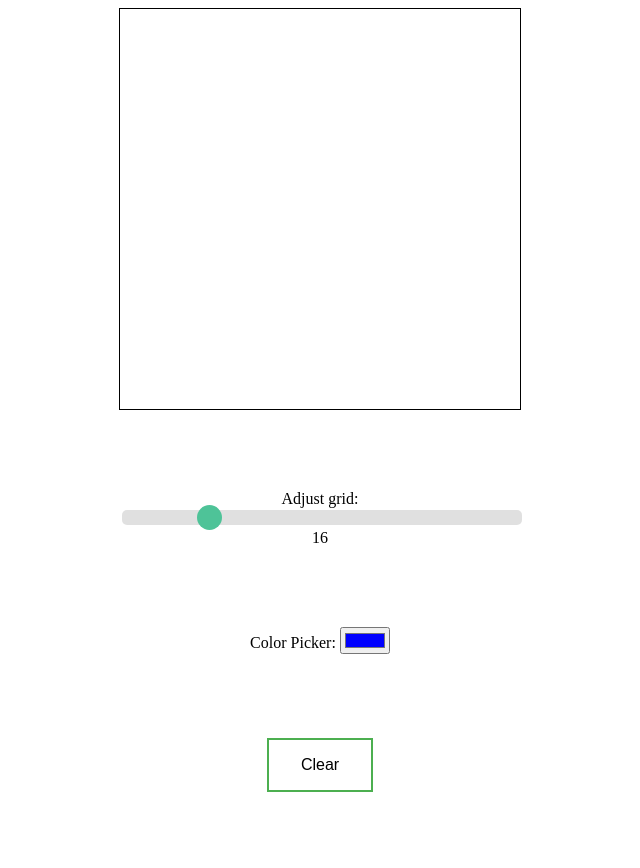
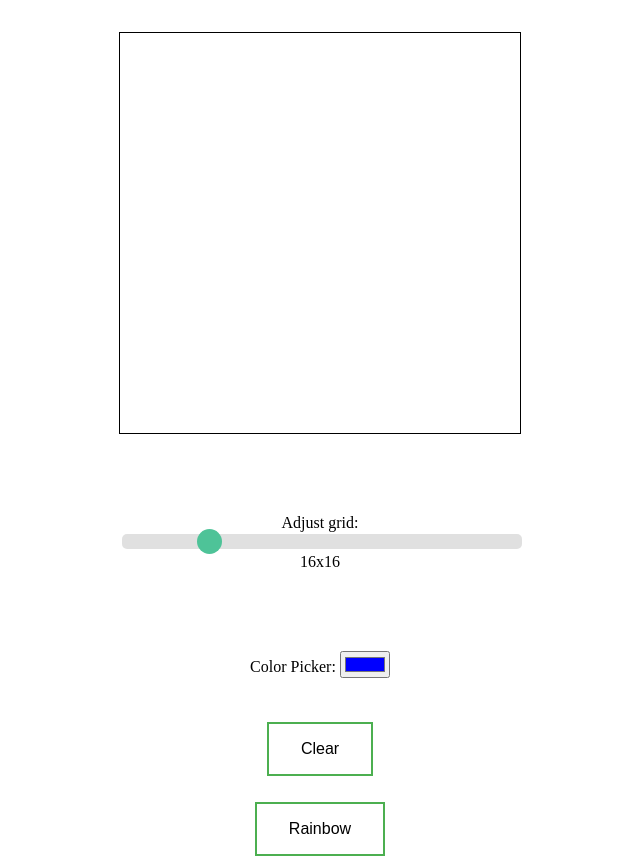
Before and after one commit to ida0913/Odin-Etch-a-Sketch, a plain HTML site: page index.html in a window 1280 px wide. Shown: the whole page, without its empty margins (320-960 px from the left). Before the commit the page ends 804 px from the top, so only its background shows below. Drawn offline with Linux system fonts and the light colour scheme.

Commit message:
Add finishing touches

```diff
--- a/index.html
+++ b/index.html
@@ -26,6 +26,10 @@
     <div class="clear-button">
         <button class="button" type="button">Clear</button>
     </div>
+
+    <div class="rainbow-button">
+        <button class="rainbow" type="button">Rainbow</button>
+    </div>
 </body>
 
 </html>
--- a/script.js
+++ b/script.js
@@ -1,8 +1,12 @@
+//Initilize divs
 const container = document.querySelector(".container");
 const colorPicker = document.querySelector(".colorpicker");
+//initilize cell and default color
 let tempCell;
 let currentColor = "rgb(0, 0, 225)";
-colorPicker.oninput = (e) => currentColor = `${e.target.value}`
+colorPicker.oninput = (e) => currentColor = `${e.target.value}`;
+
+//create grid function
 function makeGrid(rows, cols) {
     for (let i = 0; i < rows * cols; i++) {
         let newDiv = document.createElement("div");
@@ -26,35 +30,58 @@ function makeGrid(rows, cols) {
 
 
 };
-
+//init  default 16x16 grid
 makeGrid(16, 16)
 
+//intilize buttons
 const clearButton = document.querySelector(".button");
 clearButton.addEventListener("click", () => clearBackground());
 
+const rainbowButton = document.querySelector(".rainbow");
+rainbowButton.addEventListener("click", () => currentColor = "rainbow");
+
 const slider = document.getElementById("myRange");
 const output = document.getElementById("demo");
-output.innerHTML = slider.value;
 
+
+//initlize default output for slider
+output.innerHTML = `${slider.value}x${slider.value}`;
+
+//update grid with slider value
 slider.oninput = function () {
     output.innerHTML = `${this.value}x${this.value}`;
     updateGrid();
 }
 
+//clears background of each grid cell without deleting it
 function clearBackground() {
 
     const gridCells = document.querySelectorAll(".cell");
     gridCells.forEach((gridCell) => {
-        gridCell.style.backgroundColor = "white";
+        gridCell.style.backgroundColor = "transparent";
     });
 }
 
+
+//changes background color when hover and clicked on grid cell
+let i = 0;
 function changeBackgroundHover(color) {
+    if (color !== "rainbow") {
+        tempCell.style.backgroundColor = color.toLowerCase();
+    } else {
+        const rainbowColors = ["violet", "indigo", "blue", "green", "yellow", "orange", "red"];
 
-    tempCell.style.backgroundColor = color.toLowerCase();
+        // let randomRainbowColor = Math.floor(Math.random() * 8) + 1;
+        tempCell.style.backgroundColor = rainbowColors[i];
 
+        // tempCell.style.backgroundColor = rainbowColors[randomRainbowColor];
+        i++;
+        if (i > 6) i = 0;
+    }
 }
 
+
+//helper function to update grid
 function updateGrid() {
     container.innerHTML = "";
     makeGrid(slider.value, slider.value);
--- a/styles.css
+++ b/styles.css
@@ -6,6 +6,7 @@
     width: 50vh;
     margin: auto;
     /* margin-top: 15%; */
+    margin-top: 32px;
 }
 
 .cell {
@@ -64,13 +65,40 @@
     margin: auto;
     margin-top: 80px;
 }
-.clear-button{
+
+.clear-button {
     margin: 60px;
     width: 400px;
     text-align: center;
     margin: auto;
-    margin-top: 80px;
+    margin-top: 40px;
 }
+
+
+.rainbow {
+    border: none;
+    color: white;
+    padding: 16px 32px;
+    text-align: center;
+    text-decoration: none;
+    display: inline-block;
+    font-size: 16px;
+    margin: 4px 2px;
+    transition-duration: 0.4s;
+    cursor: pointer;
+}
+
+.rainbow {
+    background-color: white;
+    color: black;
+    border: 2px solid #4CAF50;
+}
+
+.rainbow:hover {
+    background-color: #4CAF50;
+    color: white;
+}
+
 .button {
     border: none;
     color: white;
@@ -94,3 +122,12 @@
     background-color: #4CAF50;
     color: white;
 }
+
+.rainbow-button {
+    margin: 60px;
+    width: 400px;
+    text-align: center;
+    margin: auto;
+    margin-top: 18px;
+
+}
```
